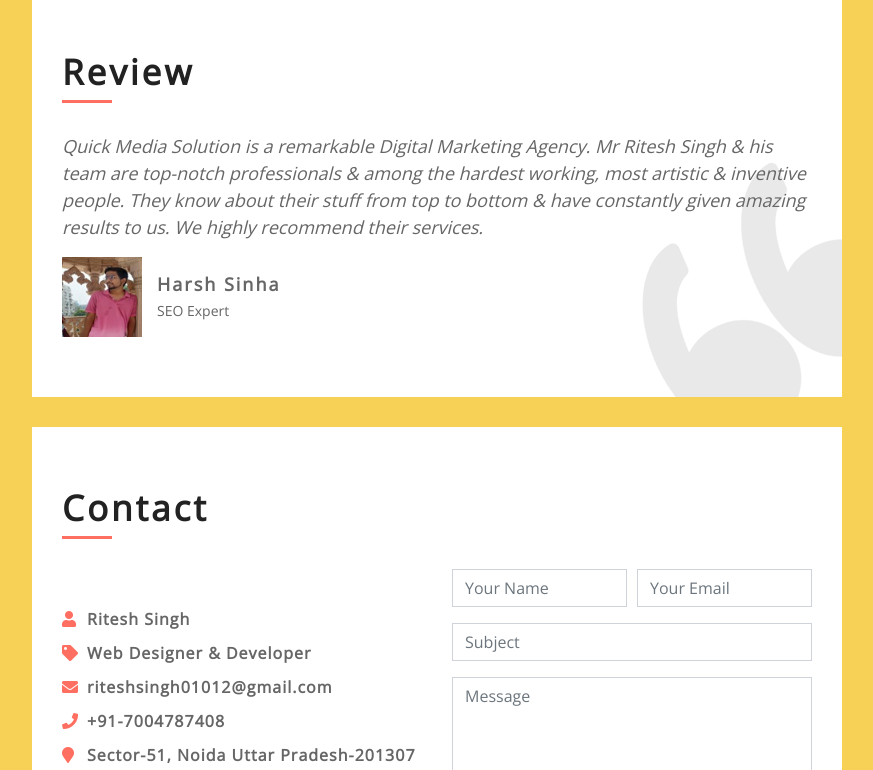
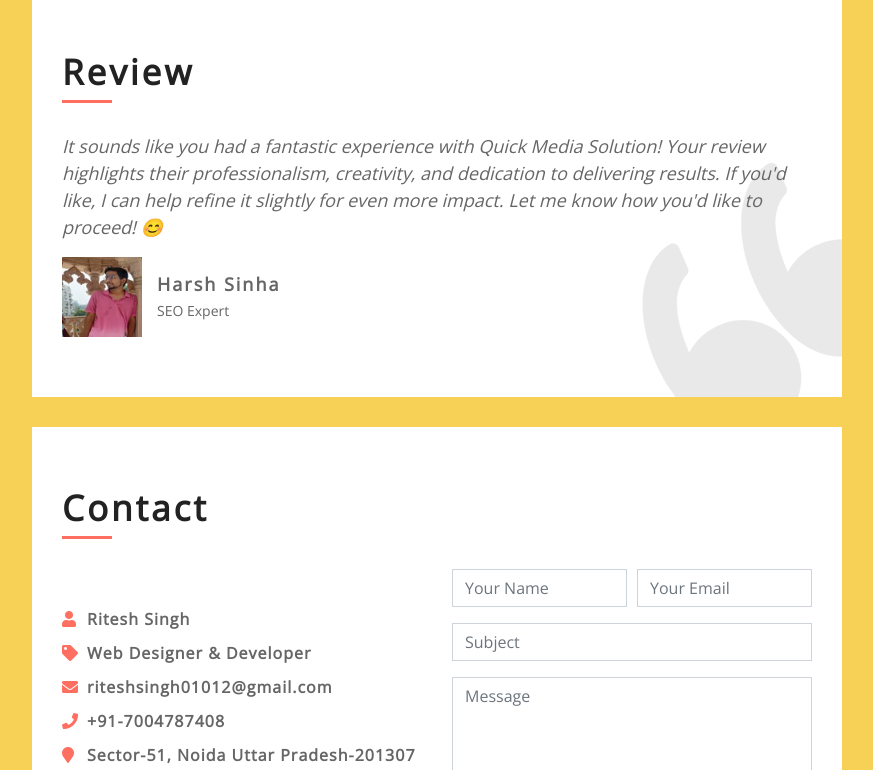
Before and after one commit to riteshsingh02/portfolio, a plain HTML site: page index.html in a window 1280 px wide. Shown: the part 3640-4410 px from the top of the page, without its empty margins (368-1241 px from the left). Drawn offline with nearby package versions, Linux system fonts and the light colour scheme.

Commit message:
Update index.html

```diff
--- a/index.html
+++ b/index.html
@@ -387,7 +387,7 @@ Enthusiastic and can produce results under deadlines constraints.!!☺️☺️
                                 <div class="review-slider-item">
                                     <div class="review-text">
                                         <p>
-                                            Quick Media Solution is a remarkable Digital Marketing Agency. Mr Ritesh Singh & his team are top-notch professionals & among the hardest working, most artistic & inventive people. They know about their stuff from top to bottom & have constantly given amazing results to us. We highly recommend their services.
+                                           It sounds like you had a fantastic experience with Quick Media Solution! Your review highlights their professionalism, creativity, and dedication to delivering results. If you'd like, I can help refine it slightly for even more impact. Let me know how you'd like to proceed! 😊
                                         </p>
                                     </div>
                                     <div class="review-img">
@@ -403,7 +403,7 @@ Enthusiastic and can produce results under deadlines constraints.!!☺️☺️
                                 <div class="review-slider-item">
                                     <div class="review-text">
                                         <p>
-                                            Quick Media Solution is a remarkable Digital Marketing Agency. Mr Ritesh Singh & his team are top-notch professionals & among the hardest working, most artistic & inventive people. They know about their stuff from top to bottom & have constantly given amazing results to us. We highly recommend their services.
+                                            If you're looking for a digital marketing agency that truly delivers, Quick Media Solution is the one! Mr. Ritesh Singh and his incredible team are hardworking, creative, and highly knowledgeable. Their expertise has brought us fantastic results time and again. We highly recommend them!
                                         </p>
                                     </div>
                                     <div class="review-img">
```
